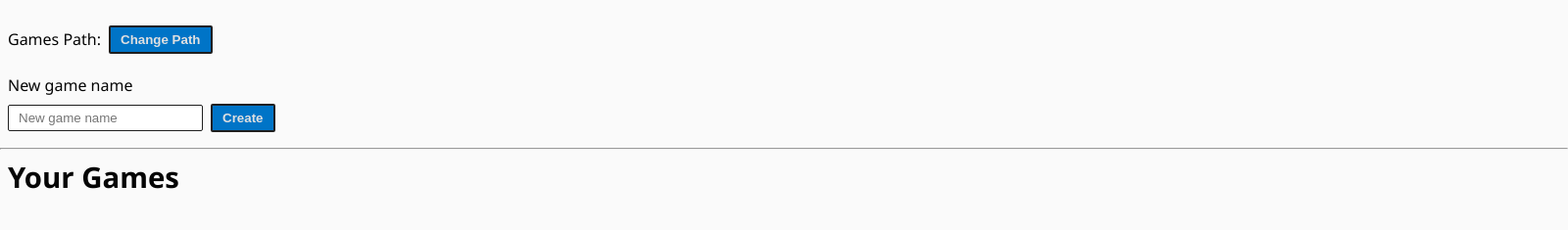
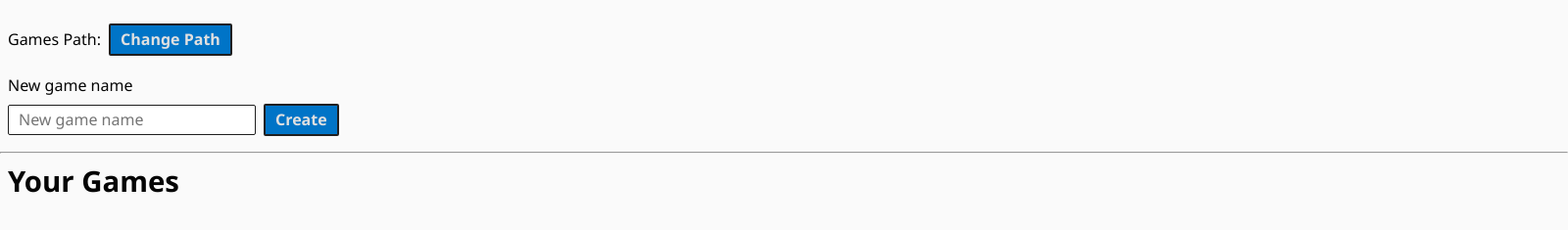
Before and after one commit to Zafuzi/plankton, an Electron app: page src/static/index.html in a window 1600 px wide. Shown: the part 107-342 px from the top of the page at 98% size. Drawn offline with Linux system fonts and the light colour scheme; no server answers.

Commit message:
* made sure app.css imports normalize.css

```diff
--- a/src/static/styles/app.css
+++ b/src/static/styles/app.css
@@ -1,3 +1,4 @@
+@import "normalize.css";
 @import "variables.css";
 @import "resets.css";
 @import "buttons.css";
```
